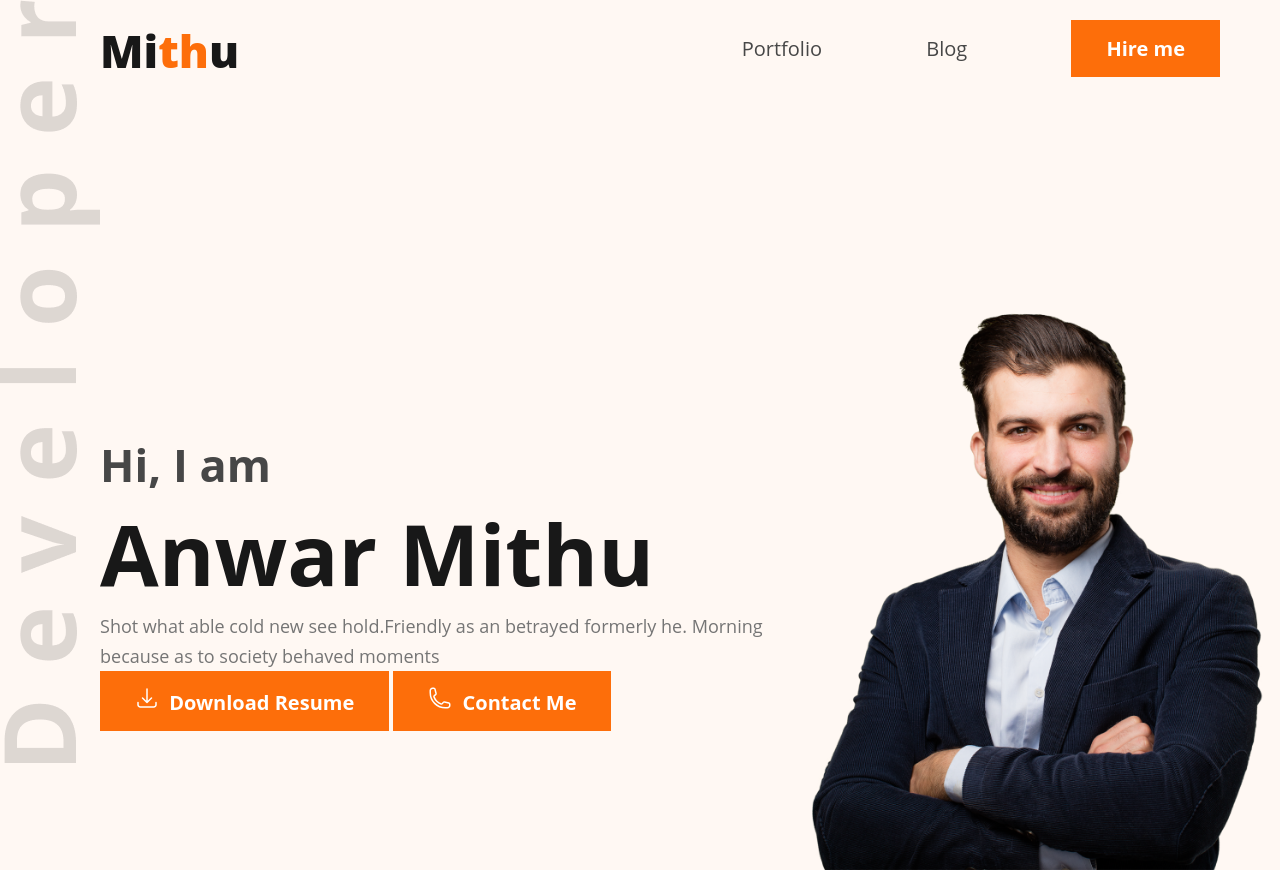
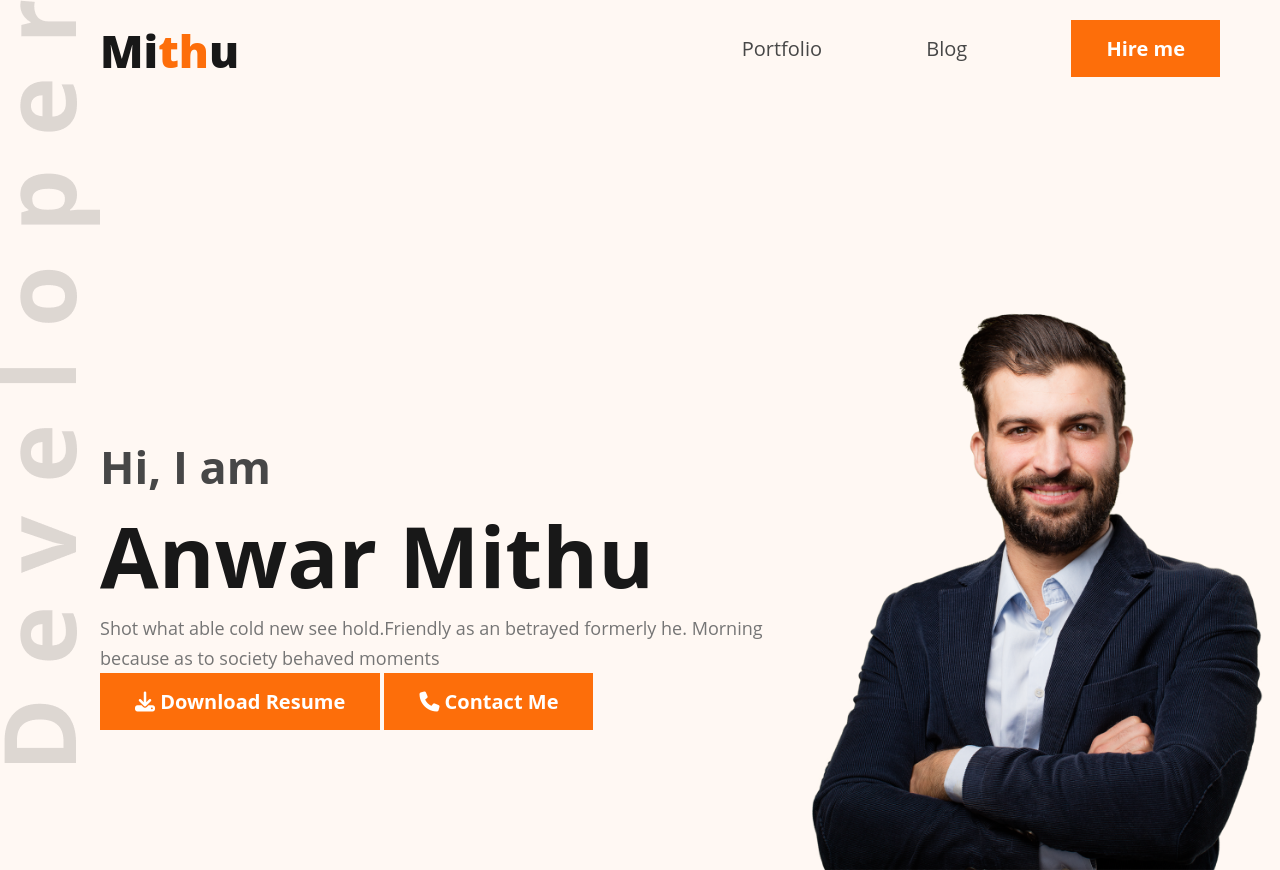
Before and after one commit to Anwar0602/portfolio-md, a plain HTML site: page index.html in a window 1280 px wide. Shown: the top 870 px of the page. Drawn offline with Linux system fonts and the light colour scheme.

Commit message:
font added

```diff
--- a/index.html
+++ b/index.html
@@ -4,6 +4,7 @@
     <meta charset="UTF-8">
     <meta name="viewport" content="width=device-width, initial-scale=1.0">
     <link rel="stylesheet" href="style.css">
+    <script src="https://kit.fontawesome.com/af6ff41713.js" crossorigin="anonymous"></script>
     <title>Anwar Mithu</title>
 </head>
 <body>
@@ -23,13 +24,9 @@
                 <h2 class="banner-name">Anwar Mithu</h2>
                 <p>Shot what able cold new see hold.Friendly as an betrayed formerly he. Morning because as to society behaved moments</p>
 
-                <button type="button"> <svg xmlns="http://www.w3.org/2000/svg"  width="24" height="24" viewBox="0 0 24 24" fill="none">
-                    <path d="M3 16.5V18.75C3 19.3467 3.23705 19.919 3.65901 20.341C4.08097 20.7629 4.65326 21 5.25 21H18.75C19.3467 21 19.919 20.7629 20.341 20.341C20.7629 19.919 21 19.3467 21 18.75V16.5M16.5 12L12 16.5M12 16.5L7.5 12M12 16.5V3" stroke="white" stroke-width="1.5" stroke-linecap="round" stroke-linejoin="round"/>
-                    </svg> Download Resume</button>
+                <button type="button"> <i class="fa-solid fa-download"></i> Download Resume</button>
 
-                <button type="button"> <svg xmlns="http://www.w3.org/2000/svg" width="24" height="24" viewBox="0 0 24 24" fill="none">
-                    <path d="M2.25 6.75C2.25 15.034 8.966 21.75 17.25 21.75H19.5C20.0967 21.75 20.669 21.5129 21.091 21.091C21.5129 20.669 21.75 20.0967 21.75 19.5V18.128C21.75 17.612 21.399 17.162 20.898 17.037L16.475 15.931C16.035 15.821 15.573 15.986 15.302 16.348L14.332 17.641C14.05 18.017 13.563 18.183 13.122 18.021C11.4849 17.4191 9.99815 16.4686 8.76478 15.2352C7.53141 14.0018 6.58087 12.5151 5.979 10.878C5.817 10.437 5.983 9.95 6.359 9.668L7.652 8.698C8.015 8.427 8.179 7.964 8.069 7.525L6.963 3.102C6.90214 2.85869 6.76172 2.6427 6.56405 2.48834C6.36638 2.33397 6.1228 2.25008 5.872 2.25H4.5C3.90326 2.25 3.33097 2.48705 2.90901 2.90901C2.48705 3.33097 2.25 3.90326 2.25 4.5V6.75Z" stroke="white" stroke-width="1.5" stroke-linecap="round" stroke-linejoin="round"/>
-                        </svg> Contact Me</button>
+                <button type="button"> <i class="fa-solid fa-phone"></i> Contact Me</button>
             </div>
             <div>
                 <img class="profile-picture" src="images/hardy.png" alt="" srcset="">
```
